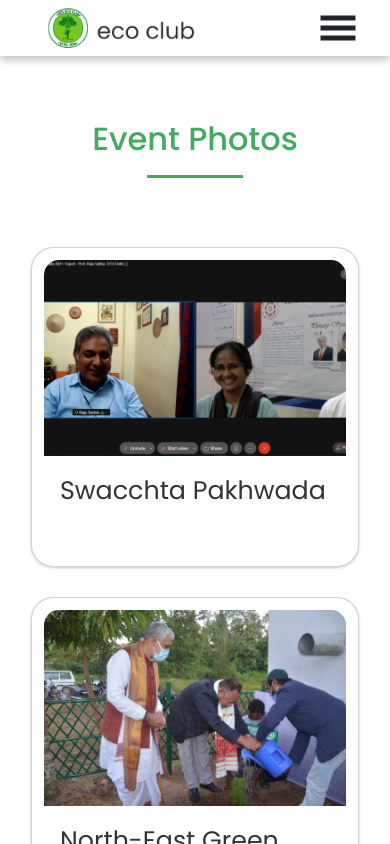
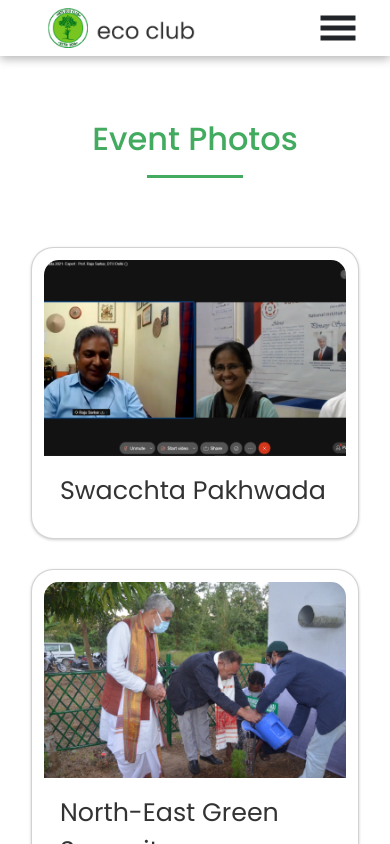
Before and after one commit to parthaxntn/Eco-club-website, a React (Create React App) app: page /gallery in a window 390 px wide. Shown: the top 844 px of the page. Built offline with nearby package versions, Linux system fonts and the light colour scheme.

Commit message:
FIXED: gallery card height

```diff
--- a/src/pages/Gallery/Gallery.css
+++ b/src/pages/Gallery/Gallery.css
@@ -191,7 +191,7 @@
 
   @media screen and (max-width: 480px) {
     .card_s01 .card{
-      height: 20rem !important;
+      /* height: 20rem !important; */
     }
     .card_s02, .card_s03{
       padding: 0;
--- a/src/pages/Gallery/Gallery.jsx
+++ b/src/pages/Gallery/Gallery.jsx
@@ -80,7 +80,7 @@ const Gallery = () => {
                 <div class="card_s01 d-flex flex-wrap">
                     {eventPhotos.map((e) => {
                         return (
-                            <div class="card my-1 my-xl-0" style={{ width: '26rem', height: '23rem' }}>
+                            <div class="card my-1 my-xl-0" style={{ width: '26rem'}}>
                                 <img src={`/imgs/Gallery/${e.image}`} class="card-img-top" alt="Swacchta Pakhwada" />
                                 <div class="card-body">
                                     <p class="card-text">{e.title}</p>
```
